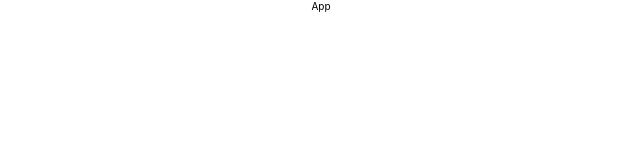
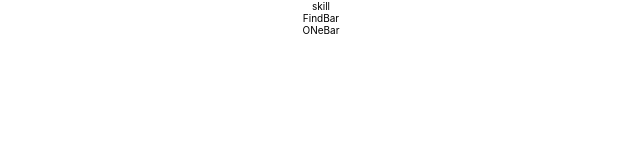
Before and after one commit to pasterakcode/AutocompleteFindBar, a React (Create React App) app: page / in a window 1280 px wide. Shown: the top 160 px of the page, without its empty margins (319-959 px from the left). Built offline with nearby package versions, Linux system fonts and the light colour scheme.

Commit message:
basic structure are ready

```diff
--- a/src/App.tsx
+++ b/src/App.tsx
@@ -1,9 +1,29 @@
 import './App.css';
+import itSkillsList from './api/Api';
+import { useState, useEffect } from 'react';
+import { Skill } from './interface/Interface';
+import FindBar from './components/findBar/FindBar';
+import OneBarSkills from './components/oneBarSkill/OneBarSkill';
 
 function App() {
+  const [skills, setSkills] = useState<Skill[] | null>(null);
+
+  useEffect(() => {
+    const getData = async () => {
+      const data = await itSkillsList();
+      console.log(data.data)
+      setSkills(data.data)
+    }
+    getData();
+  }, [])
+
+
+
   return (
     <div className="App">
-      App
+      skill
+      <FindBar />
+      <OneBarSkills/>
     </div>
   );
 }
--- a/api/Api.tsx
+++ b/src/api/Api.tsx
@@ -93,10 +93,17 @@ const itSkillsList = (): Promise<ItSkillsList> => {
                         skill_id: 22,
                         name: 'Customer Relationship Management',
                     },
-
-                ]
+                    {
+                        skill_id: 23,
+                        name: 'HTML',
+                    },
+                    {
+                        skill_id: 24,
+                        name: 'JavaScript',
+                    }
+                ],
             });
         }, 1000);
-    })
+    });
 };
 export default itSkillsList;
--- /dev/null
+++ b/src/components/findBar/FindBar.tsx
@@ -0,0 +1,9 @@
+
+const FindBar = () => {
+    return (
+        <div>
+            FindBar
+        </div>
+    )
+}
+export default FindBar;
--- /dev/null
+++ b/src/components/oneBarSkill/OneBarSkill.tsx
@@ -0,0 +1,9 @@
+
+const OneBarSkills = () => {
+    return (
+        <div>
+            ONeBar
+        </div>
+    )
+}
+export default OneBarSkills;
```
Also changed, not shown: src/interface/Interface.tsx (renamed from interface/Interface.tsx).
